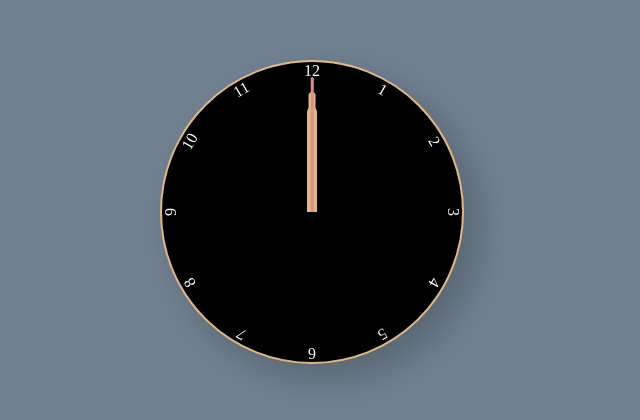
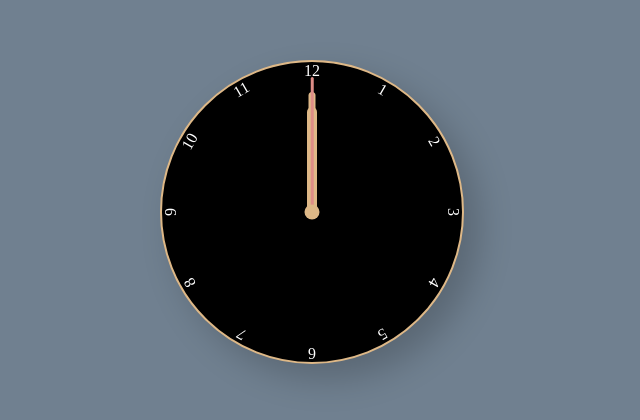
Before and after one commit to CtrlAltRee/analogWatch, a plain HTML site: page index.html in a window 1280 px wide. Shown: the part 188-608 px from the top of the page, 328-968 px from the left. Drawn offline with Linux system fonts and the light colour scheme.

Commit message:
clock hands x2

```diff
--- a/style.css
+++ b/style.css
@@ -7,6 +7,7 @@
 body{
     height: 100vh;
     background: slategray;
+    overflow: hidden;
 }
 
 .clock{
@@ -61,6 +62,21 @@ body{
     transform: translateX(-50%) rotate(calc(var(--rotation) * 1deg));
 }
 
+.clock::after {
+    content: '';
+    position: absolute;
+    background-color: burlywood;
+    z-index: 11;
+    width: 15px;
+    height: 15px;
+    top: 50%;
+    left: 50%;
+    transform: translate(-50%, -50%);
+    border-radius: 50%;
+
+}
+
+
 .clock .hand.second {
     width: 2.5px;
     height: 45%;
```
